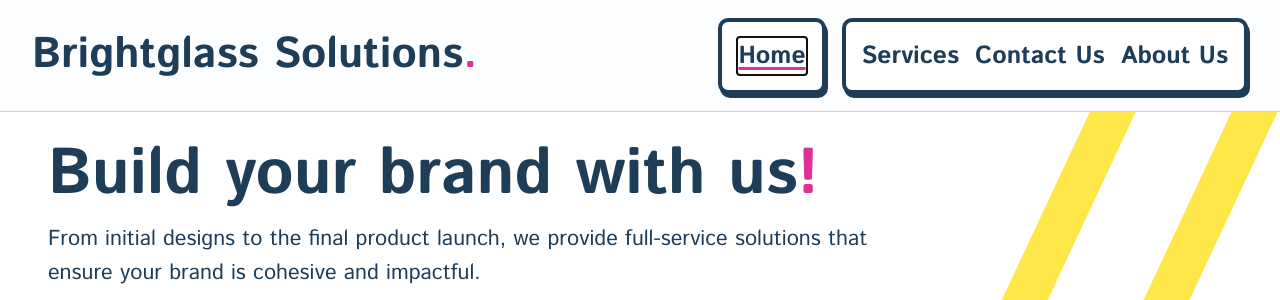
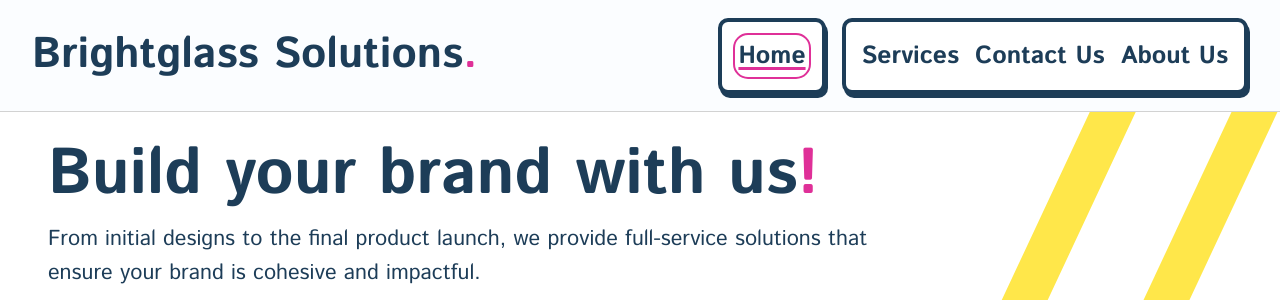
Before and after one commit to ben-crum-bg/bg-prod, a PHP site: page /index.html in a window 1280 px wide, with the restyled element focused. Shown: the top 300 px of the page. Run offline with PHP 8.4, Linux system fonts and the light colour scheme; some web fonts are replaced.

Commit message:
Made nav links and footer links focus state more noticable on all pages

```diff
--- a/style.css
+++ b/style.css
@@ -194,6 +194,12 @@ header {
     text-decoration-color: #1D3D58;
     text-decoration-thickness: 3px;
     text-underline-offset: 4px;
+}
+
+.nav-links a:focus {
+    border-radius: 0.625rem;
+    outline: 2px solid var(--J---Third, #DF3098);
+    outline-offset: 3px;
 }
 
 h1,
```
